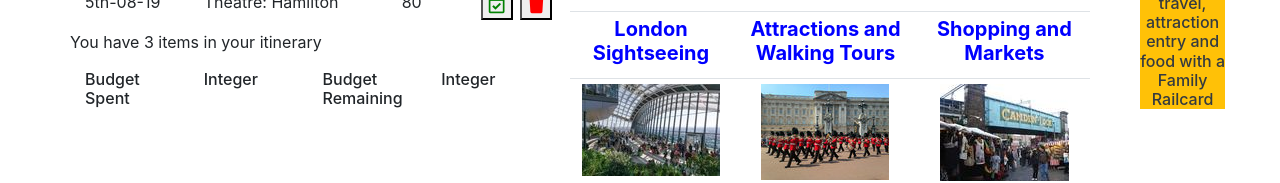
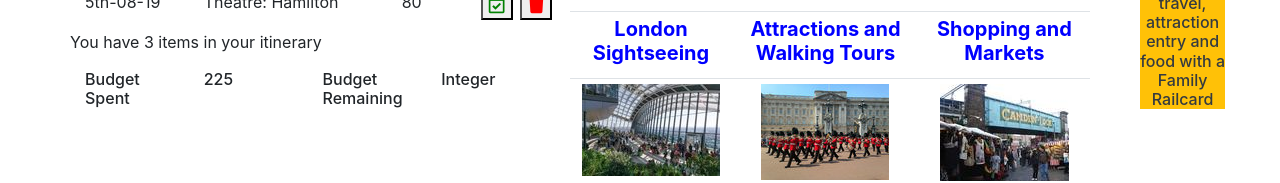
Before and after one commit to GillOpenshaw/todo-app-frontend, a React app: page / in a window 1280 px wide. Shown: the part 520-703 px from the top of the page. Built offline with nearby package versions, Linux system fonts and the light colour scheme.

Commit message:
Total Budget Spent Calculated

```diff
--- a/src/App.js
+++ b/src/App.js
@@ -49,7 +49,21 @@ class App extends Component {
     })
   }
 
+  calculateTotalSpend = () => {
+    let totalSpent = 0
+    this.state.tasks.forEach (task => {
+      console.log(task)
+      const taskPrice = task.price
+      console.log(taskPrice)
+
+      totalSpent += taskPrice
+
+    })
+    return(totalSpent)
+  }
+
   render() {
+    const totalSpent = this.calculateTotalSpend()
 
     return (
       <div className="container">
@@ -95,7 +109,7 @@ class App extends Component {
               <div className="col">
 
 
-              <Budget/>
+                <Budget spent={totalSpent} />
               </div>
             </div>
 
--- a/src/components/Budget.js
+++ b/src/components/Budget.js
@@ -11,7 +11,7 @@ class Budget extends Component {
                     <h6>Budget Spent</h6>
                 </div>
                 <div className="col 3">
-                    <h6>Integer</h6>
+                    <h6>{this.props.spent}</h6>
                 </div>
                 <div className="col 3">
                     <h6>Budget Remaining</h6>
```
